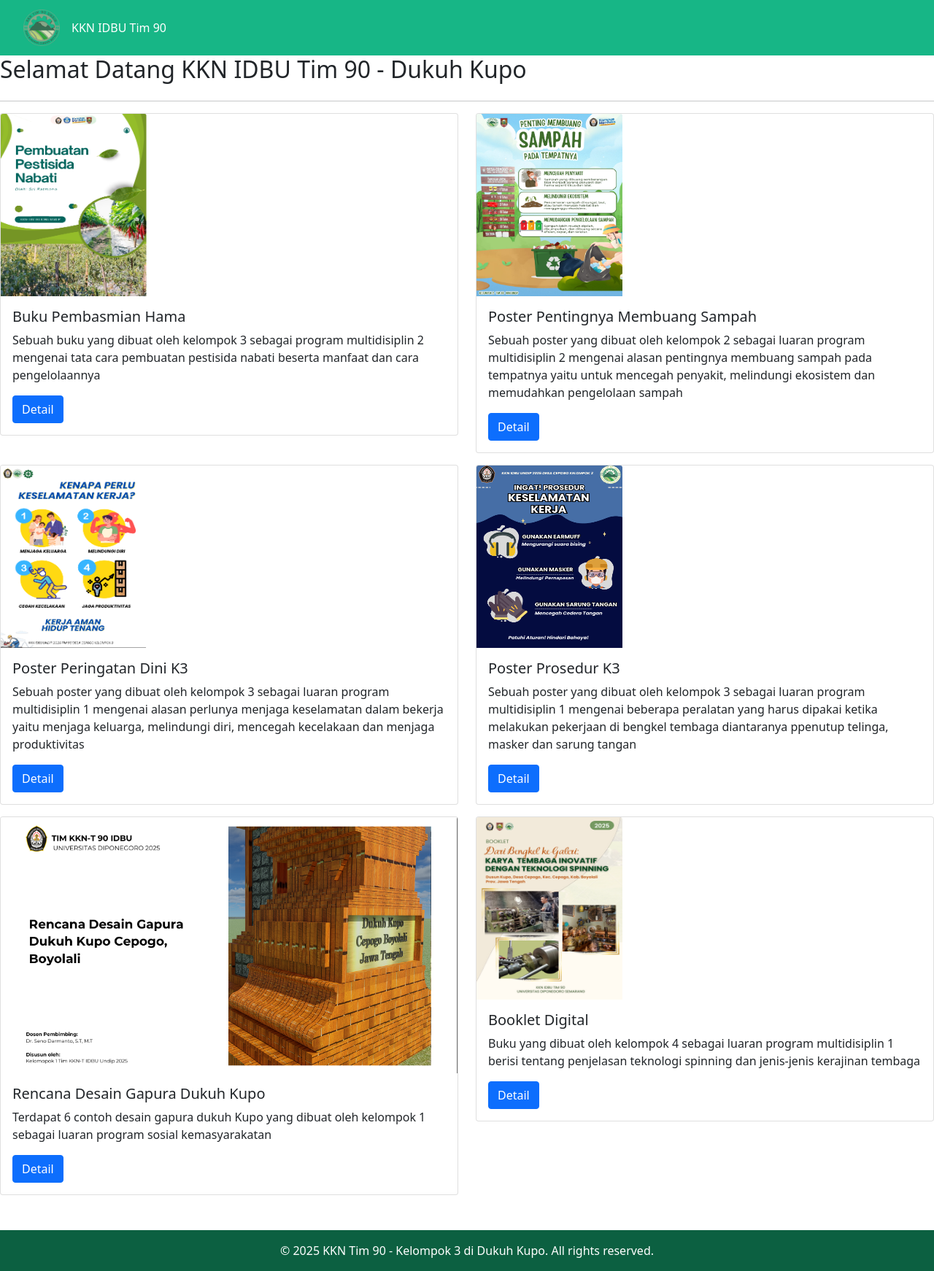
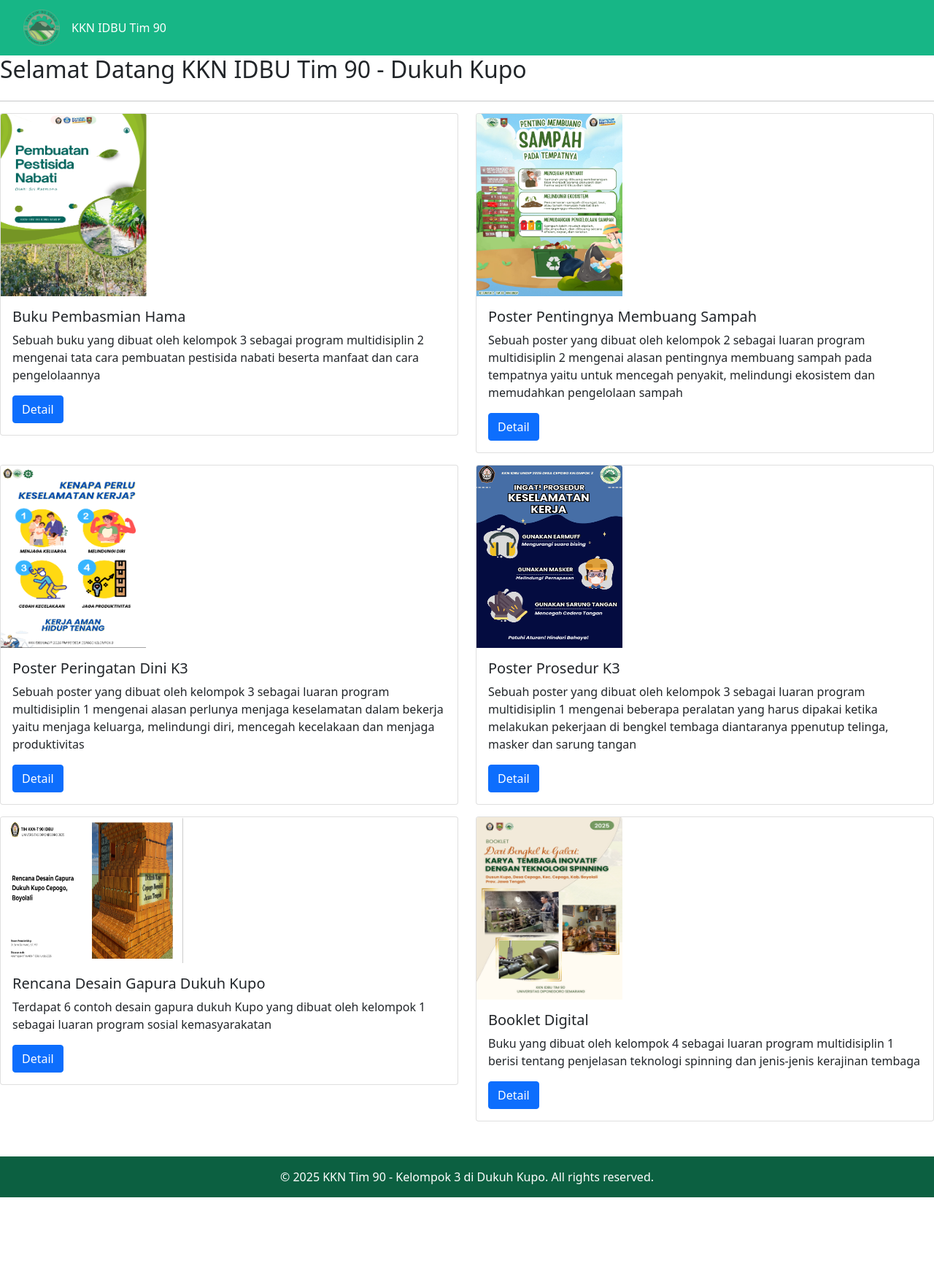
Before and after one commit to tiaraputriw/gelarkarya, a Jekyll site: the page built from index.md, in a window 1280 px wide. Shown: the whole page at 73% size. Built offline with Jekyll 4.4.1, drawn with Linux system fonts in a browser that asks for light colours; after the commit the page ends 1641 px from its top, so only the background shows below that.

Commit message:
Update index.md

```diff
--- a/index.md
+++ b/index.md
@@ -57,7 +57,7 @@ title: KKNT IDBU Tim 90
 <div class="row">
   <div class="col-sm-6">
     <div class="card">
-      <img src="{{ site.baseurl }}/img/RencanaDesainGapura.png" class="card-img-top" alt="Rencana Desain Gapura">
+      <img src="{{ site.baseurl }}/img/RencanaDesainGapura.png" class="card-img-top" alt="Rencana Desain Gapura" style="width: 250px; height:200px">
       <div class="card-body">
         <h5 class="card-title">Rencana Desain Gapura Dukuh Kupo</h5>
         <p class="card-text">Terdapat 6 contoh desain gapura dukuh Kupo yang dibuat oleh kelompok 1 sebagai luaran program sosial kemasyarakatan</p>
```
